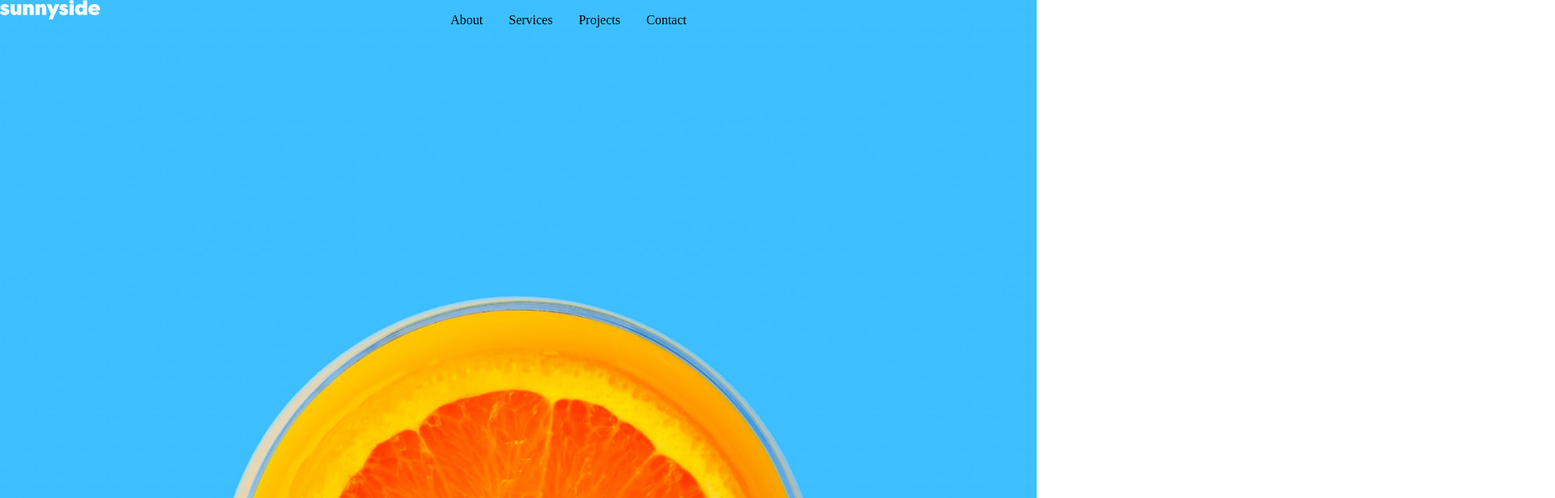
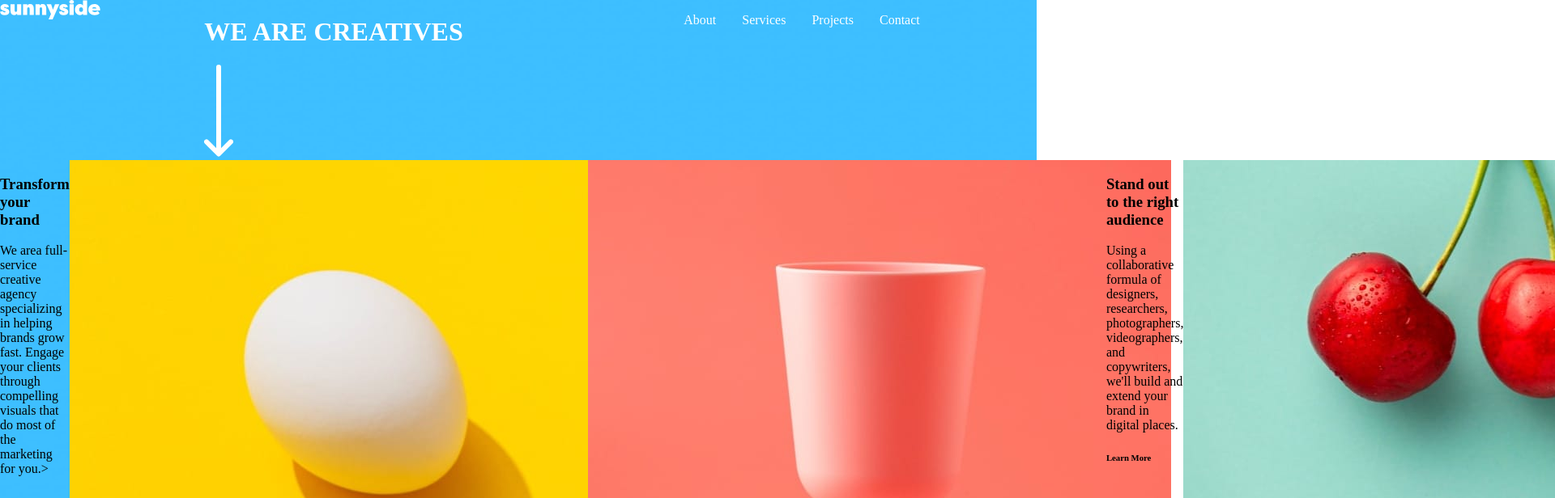
Before and after one commit to AlainNshimirimana/sunnyside-landing-page, a React (Create React App) app: page / in a window 1280 px wide. Shown: the top 616 px of the page at 81% size, 1920 px wide, since content can reach past the window. Built offline with nearby package versions, Linux system fonts and the light colour scheme.

Commit message:
Body content loads up. Next give it css

```diff
--- a/src/App.js
+++ b/src/App.js
@@ -1,10 +1,14 @@
 import React from "react";
 import Header from './components/Header';
+import BodyTop from './components/BodyTop';
 
 function App(){
 
     return(
-        <Header/>
+        <div>
+            <Header />
+            <BodyTop />
+        </div>
     )
 }
 
--- /dev/null
+++ b/src/components/BodyTop.js
@@ -0,0 +1,46 @@
+import React from 'react';
+import '../css/BodyTop.css';
+import Egg from './images/desktop/image-transform.jpg';
+import StrawbGlass from './images/desktop/image-stand-out.jpg';
+import Cherries from './images/desktop/image-graphic-design.jpg';
+import Orange from './images/desktop/image-photography.jpg';
+
+function BodyTop(){
+    return(
+        <div className='bodyTop'>
+
+            <div className='squares'>
+                <h3>Transform your brand</h3>
+                <p>We area full-service creative agency specializing in helping brands grow fast. Engage your clients
+                    through compelling visuals that do most of the marketing for you.>
+                </p><br/>
+                <h6>Learn More</h6>
+            </div>
+
+            <div className='squares'>
+                <img src={Egg} alt='an egg with yellow background'/>
+            </div>
+
+            <div className='squares'>
+                <img alt='a pink glass' src={StrawbGlass}/>
+            </div>
+
+            <div className='squares'>
+                <h3>Stand out to the right audience</h3>
+                <p>Using a collaborative formula of designers, researchers, photographers, videographers, and copywriters,
+                     we'll build and extend your brand in digital places.
+                </p>
+                <h6>Learn More</h6>
+            </div>
+
+            <div className='squares'>
+                <img src={Cherries} alt='cherries'/>
+            </div>
+            <div className='squares'>
+                <img src={Orange} alt='an orange'/>
+            </div>
+        </div>
+    )
+}
+
+export default BodyTop;
--- a/src/components/Header.js
+++ b/src/components/Header.js
@@ -2,6 +2,7 @@ import React from 'react';
 import '../css/Header.css';
 import AgencyLogo from './images/logo.svg';
 import ImageHeader from './images/desktop/image-header.jpg';
+import ArrowDown from './images/icon-arrow-down.svg';
 
 function Header(){
     return(
@@ -11,6 +12,10 @@ function Header(){
             </div>
             <div className='companyName'>
                 <img alt='agency logo' src={AgencyLogo} className='agencyLogo'/>
+            </div>
+            <div className='arrow-text'>
+                <h1>WE ARE CREATIVES</h1>
+                <img alt='arrow pointing down' src={ArrowDown} className='arrow'/>
             </div>
             <div className='menu'>
                 <ul className='menu-list'>
--- /dev/null
+++ b/src/css/BodyTop.css
@@ -0,0 +1,9 @@
+.bodyTop{
+    position:absolute;
+    display: flex;
+    width: 100%;
+}
+.squares{
+    flex: 1;
+    width: 50%;
+}
--- a/src/css/Header.css
+++ b/src/css/Header.css
@@ -14,7 +14,7 @@
     width: 100%;
     left: 0;
     top: 0;
-    z-index: -1;
+    z-index: -9;
 }
 .HeaderImgBG{
     width: 100%;
@@ -37,6 +37,7 @@
     margin: 0;
     padding: 0;
     overflow: hidden;
+    color: white;
 }
 .menu-list li{
     display: block;
@@ -45,3 +46,9 @@
     text-decoration: none;
     padding: 16px;
 }
+
+.arrow-text{
+    margin: auto;
+    align-content: center;
+    color: white;
+}
```
